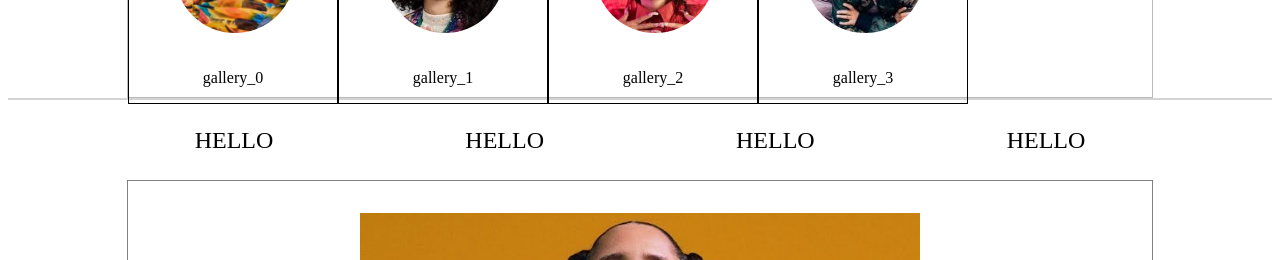
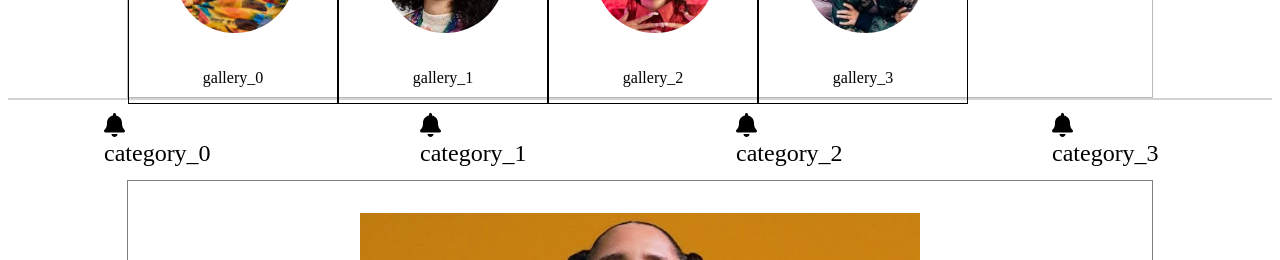
Before and after one commit to gabrielaacha/instagram-interface-mockup-with-REACT, a React (Create React App) app: page / in a window 1280 px wide. Shown: the part 495-755 px from the top of the page. Built offline with nearby package versions, Linux system fonts and the light colour scheme.

Commit message:
postmenu js

```diff
--- a/src/App.js
+++ b/src/App.js
@@ -1,7 +1,7 @@
 import React, { Component } from "react";
 import Grid from "./data/dataGrid.json";
 import Header from "./data/dataHeader.json";
-// import MenuPost from "./data/dataMenuPost.json";
+import MenuPost from "./data/dataMenuPost.json";
 // import MenuNav from "./data/dataMenuNav.json";
 import Stories from "./data/dataStories.json";
 import Aux from "./hoc/Aux";
@@ -16,11 +16,10 @@ export default class App extends Component {
     super(props);
     this.state = {
       data: Grid,
-      // dataMenuPost: MenuPost,
+      dataMenuPost: MenuPost,
       // dataMenuNav: MenuNav,
       dataHeader: Header,
       dataStories: Stories,
-      // filteredData: [],
     };
   }
 
@@ -32,7 +31,7 @@ export default class App extends Component {
         <NavigationElements />
         <HeaderElements data={this.state.dataHeader} />
         <StoriesElements data={this.state.dataStories} />
-        <PostMenuElements />
+        <PostMenuElements data={this.state.dataMenuPost} />
         <PostGridElements data={this.state.data} />
       </Aux>
     );
--- a/src/components/Navigation/NavigationElement/NavigationElementIcons.js
+++ b/src/components/Navigation/NavigationElement/NavigationElementIcons.js
@@ -2,7 +2,6 @@ import React from "react";
 import Aux from "../../../hoc/Aux";
 import { FontAwesomeIcon } from "@fortawesome/react-fontawesome";
 import {
-  faBell,
   faPaperPlane,
   faHome,
   faCompass,
--- a/src/components/PostMenu/PostMenuElement/PostMenuElementCategory.js
+++ b/src/components/PostMenu/PostMenuElement/PostMenuElementCategory.js
@@ -1,7 +1,16 @@
 import React from "react";
+import { FontAwesomeIcon } from "@fortawesome/react-fontawesome";
+import { faBell } from "@fortawesome/free-solid-svg-icons";
 
 const postMenuElementCategory = (props) => {
-  return <div className="post-menu-element__category">HELLO</div>;
+  const { category, icon } = props.info;
+  return (
+    <div className="post-menu-element__category">
+      {/* {icon} */}
+      <FontAwesomeIcon className="" icon={faBell} />
+      {category}
+    </div>
+  );
 };
 
 export default postMenuElementCategory;
--- a/src/components/PostMenu/PostMenuElements.js
+++ b/src/components/PostMenu/PostMenuElements.js
@@ -9,17 +9,20 @@ export default function PostMenuElements(props) {
     setActive(!isActive);
   };
 
+  const items = props.data.map((item, i) => {
+    return (
+      <PostMenuElementCategory
+        key={i}
+        info={item}
+        className="isActive, active"
+        onClick={toggleClass}
+      />
+    );
+  });
+
   return (
     <Aux>
-      <div className="post-menu-elements">
-        <PostMenuElementCategory
-          className="isActive, active"
-          onClick={toggleClass}
-        />
-        <PostMenuElementCategory />
-        <PostMenuElementCategory />
-        <PostMenuElementCategory />
-      </div>
+      <div className="post-menu-elements">{items}</div>
     </Aux>
   );
 }
--- a/src/data/dataMenuPost.json
+++ b/src/data/dataMenuPost.json
@@ -0,0 +1,22 @@
+[
+  {
+    "id": 0,
+    "category": "category_0",
+    "icon": "faBell"
+  },
+  {
+    "id": 1,
+    "category": "category_1",
+    "icon": "faBell"
+  },
+  {
+    "id": 2,
+    "category": "category_2",
+    "icon": "faBell"
+  },
+  {
+    "id": 3,
+    "category": "category_3",
+    "icon": "faBell"
+  }
+]
```
